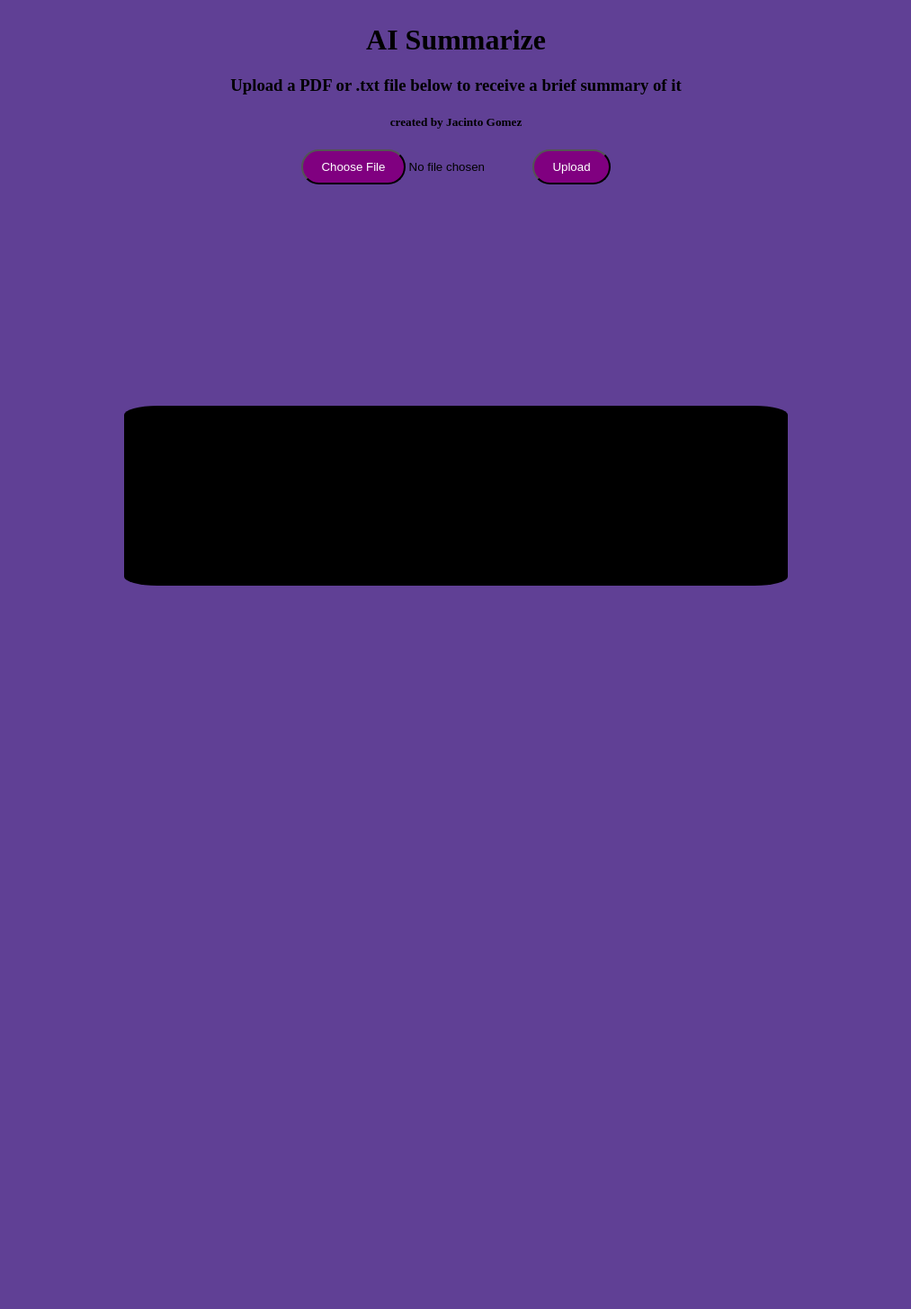
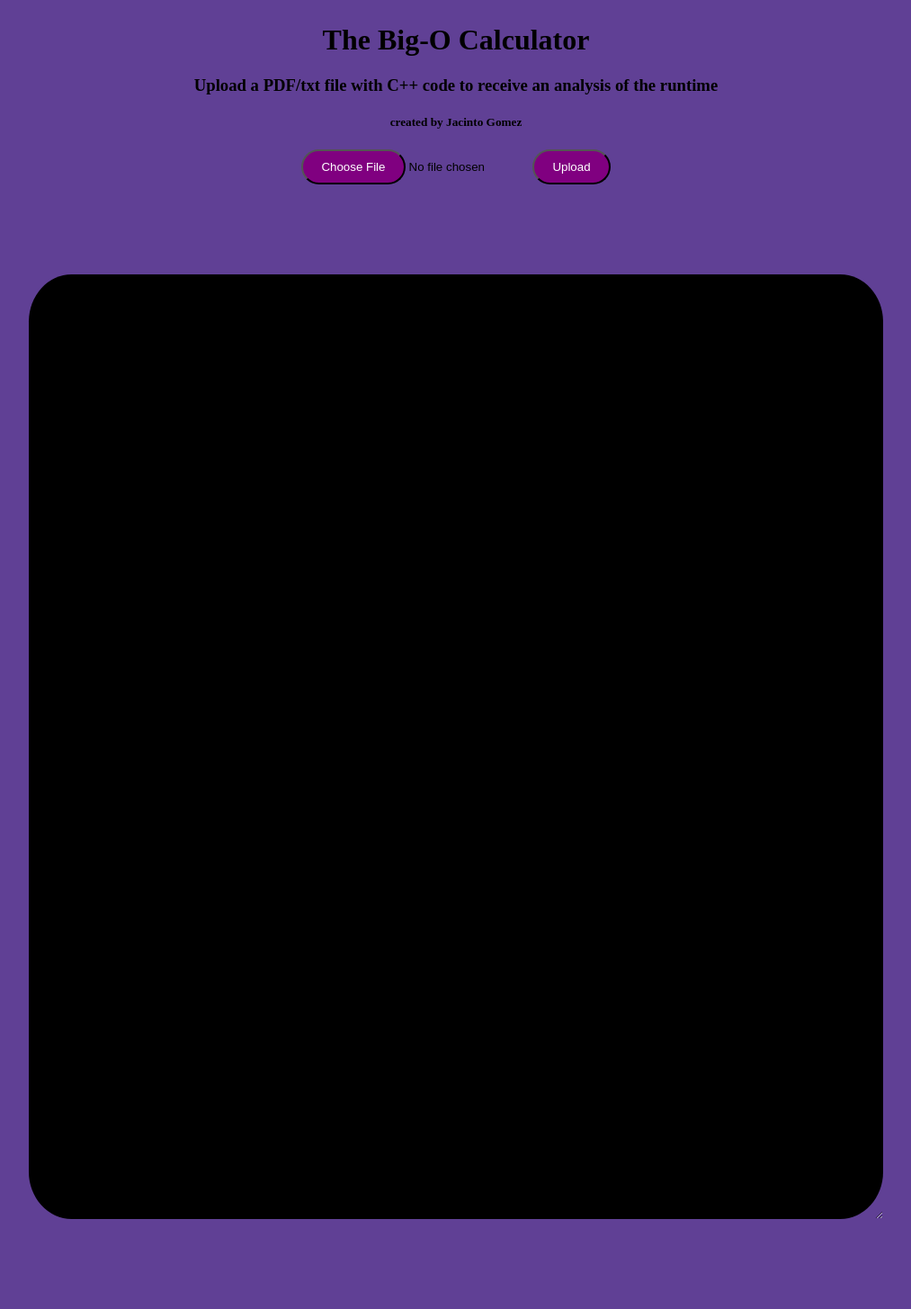
Before and after one commit to jacintogomez/BigO-AI-Prediction, a Flask app: page / in a window 1280 px wide. Shown: the whole page at 90% size, without its empty margins (133-1146 px from the left). Before the commit the page ends 651 px from the top, so only its background shows below. Run offline with Flask 3, Linux system fonts and the light colour scheme.

Commit message:
display output to homepage

```diff
--- a/app.py
+++ b/app.py
@@ -22,6 +22,10 @@ app = Flask(__name__)
 def index():
     return render_template('homescreen.html')
 
+@app.route('/home',methods=['POST'])
+def home():
+    return render_template('homescreen.html')
+
 @app.route('/process',methods=['POST'])
 def process():
     if 'file' not in request.files:
@@ -44,7 +48,7 @@ def process():
             print('Not supported')
             summary='File type not supported'
     print('summary is ',summary)
-    return jsonify({'summary':summary})
+    return summary
 
 def langpdf(file):
     llm=ChatOpenAI()
--- a/templates/processform.js
+++ b/static/processform.js
@@ -1,7 +1,7 @@
 document.querySelector('form').addEventListener('submit',async function(e){
     e.preventDefault();
     const formdata=new FormData(this);
-    const response=await fetch('/process',{
+    const response=await fetch('/',{
         method:'POST',
         body:formdata
     });
--- a/templates/homescreen.html
+++ b/templates/homescreen.html
@@ -3,9 +3,9 @@
 <head>
     <meta charset="UTF-8">
     <meta name="viewport" content="width=device-width, initial-scale=1.0">
-    <title>AI Summarize</title>
-    <link type="css" rel="stylesheet" href="{{ url_for('static',filename='styles.css') }}">
-    <script src="https://ajax.googleapis.com/ajax/libs/jquery/3.5.1/jquery.min.js"></script>
+    <title>Runtime Analysis</title>
+    <link rel="shortcut icon" href="{{ url_for('static', filename='img/theta.jpg') }}">
+    <link rel="stylesheet" type="text/css" href="{{ url_for('static',filename='styles.css') }}">
     <style>
         body{
             margin: 2%;
@@ -23,23 +23,41 @@
         }
         .results{
             background-color: black;
-            height: 200px;
-            margin: 20%;
+            color: white;
+            height: 1000px;
+            width: 900px;
+            margin: 100px auto;
+            padding-top: 50px;
+            padding-left: 50px;
             border-radius: 5%;
+            overflow-y: auto;
+            text-align: left;
+            resize: vertical;
         }
     </style>
 </head>
 <body>
-    <h1>AI Summarize</h1>
-    <h3>Upload a PDF or .txt file below to receive a brief summary of it</h3>
+    <h1>The Big-O Calculator</h1>
+    <h3>Upload a PDF/txt file with C++ code to receive an analysis of the runtime</h3>
     <h5>created by Jacinto Gomez</h5>
     <form action="/process" method="post" enctype="multipart/form-data">
         <input type="file" name="file">
         <button type="submit">Upload</button>
     </form>
     <div class="results">
-        <div id="summary"></div>
+        <div id="result"></div>
     </div>
-    <script src="processajax.js"></script>
+    <script>
+        document.querySelector('form').addEventListener('submit',async function(e){
+            e.preventDefault();
+            const formdata=new FormData(this);
+            const response=await fetch('/process',{
+                method:'POST',
+                body:formdata
+            });
+            const result=await response.text();
+            document.getElementById('result').innerText=result;
+        });
+    </script>
 </body>
 </html>
```
Also changed, not shown: static/processajax.js (renamed from templates/processajax.js).
